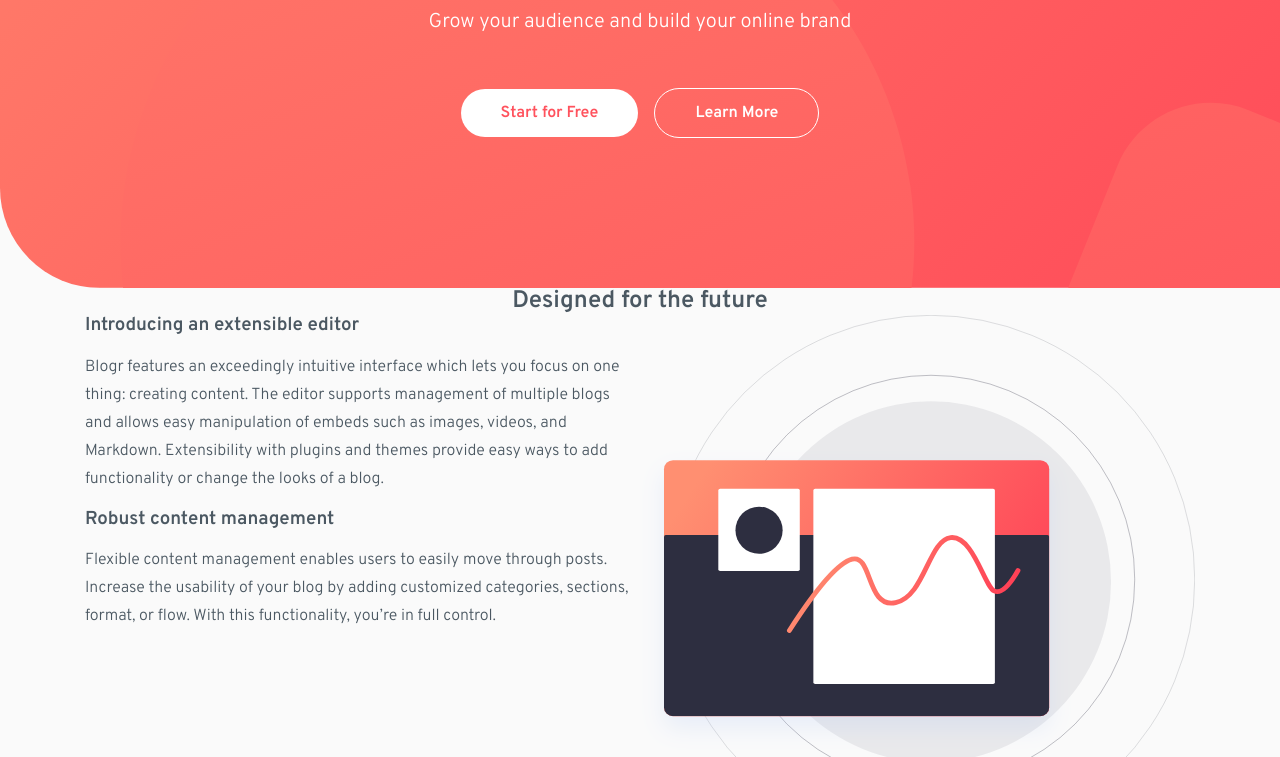
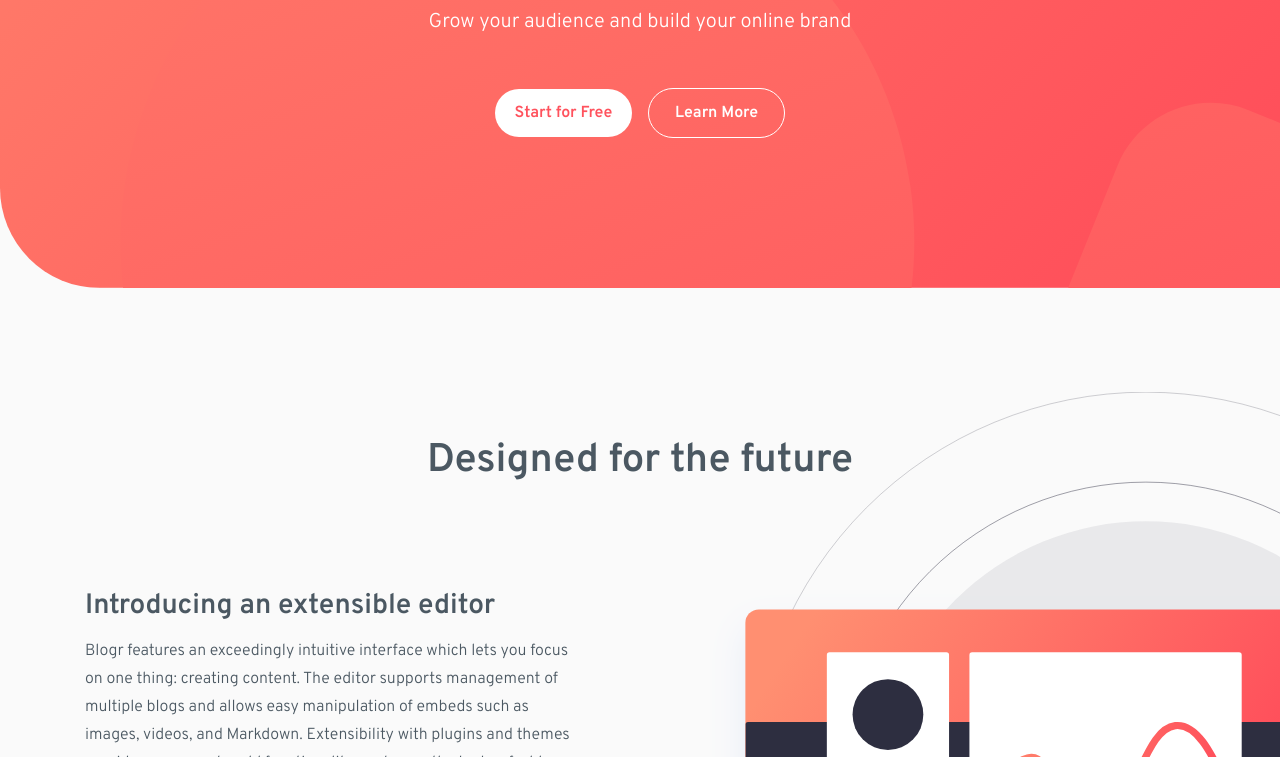
Before and after one commit to karolbanat/blogr-landing-page, a website: page index.html in a window 1280 px wide. Shown: the part 323-1080 px from the top of the page. Drawn offline with Linux system fonts and the light colour scheme.

Commit message:
About section

```diff
--- a/index.html
+++ b/index.html
@@ -148,12 +148,12 @@
     </header>
 
     <main>
-        <section class="about">
+        <section class="section">
             <h2 class="section-heading section-heading--small | text-align-center">Designed for the future</h2>
             <div class="container">
                 <div class="even-columns">
-                    <div class="section-body | flow text-align-center-sm">
-                        <article class="section-body__paragraph | flow">
+                    <div class="section-body | flow text-align-center-md">
+                        <article class="section-body__content">
                             <h3 class="section-body__heading">Introducing an extensible editor</h3>
                             <p>Blogr features an exceedingly intuitive interface which lets you focus on one thing:
                                 creating
@@ -165,7 +165,7 @@
                                 functionality or
                                 change the looks of a blog.</p>
                         </article>
-                        <article class="section-body__paragraph | flow">
+                        <article class="section-body__content">
                             <h3 class="section-body__heading">Robust content management</h3>
                             <p>Flexible content management enables users to easily move through posts. Increase the
                                 usability of your blog
@@ -174,12 +174,13 @@
                                 in full control.</p>
                         </article>
                     </div>
-                    <div class="image-container">
+                    <div class="image-container | grid-first-row-sm">
                         <picture>
-                            <source media="(min-width: 800px)"
+                            <source media="(min-width: 992px)"
                                     srcset="./dist/images/illustration-editor-desktop.svg">
                             <img src="./dist/images/illustration-editor-mobile.svg"
-                                 alt="">
+                                 alt=""
+                                 class="image-container__image image-container__image--right">
                         </picture>
                     </div>
                 </div>
@@ -191,7 +192,7 @@
                 <div class="even-columns">
                     <img src="./dist/images/illustration-phones.svg"
                          alt="">
-                    <header class="section-header | text-neutral-100">
+                    <header class="section-header | text-neutral-100 text-align-center-md">
                         <h2 class="section-heading">State of the Art Infrastructure</h2>
                         <p>With reliability and speed in mind, worldwide data centers provide the backbone for
                             ultra-fast connectivity.
@@ -202,20 +203,21 @@
             </div>
         </section>
 
-        <section class="features">
+        <section class="section">
             <h2 class="visually-hidden">Features introduction</h2>
             <div class="container">
                 <div class="even-columns">
                     <div class="image-container">
                         <picture>
-                            <source media="(min-width: 800px)"
+                            <source media="(min-width: 992px)"
                                     srcset="./dist/images/illustration-laptop-desktop.svg">
                             <img src="./dist/images/illustration-laptop-mobile.svg"
-                                 alt="">
+                                 alt=""
+                                 class="image-container__image image-container__image--left">
                         </picture>
                     </div>
-                    <div class="section-body | flow text-align-center-sm">
-                        <article class="section-body__paragraph | flow">
+                    <div class="section-body | flow text-align-center-md">
+                        <article class="section-body__content">
                             <h3 class="section-body__heading">Free, open, simple</h3>
                             <p>Blogr is a free and open source application backed by a large community of helpful
                                 developers. It supports
@@ -226,7 +228,7 @@
                                 easy
                                 to learn.</p>
                         </article>
-                        <article class="section-body__paragraph | flow">
+                        <article class="section-body__content">
                             <h3 class="section-body__heading">Powerful tooling</h3>
                             <p>Batteries included. We built a simple and straightforward CLI tool that makes
                                 customization
--- a/src/sass/base/_base.scss
+++ b/src/sass/base/_base.scss
@@ -2,6 +2,10 @@ body {
 	font-family: var(--ff-primary);
 	color: var(--clr-neutral-700);
 	background: var(--clr-neutral-200);
+}
+
+main {
+	overflow: hidden;
 }
 
 h1,
--- a/src/sass/components/_button.scss
+++ b/src/sass/components/_button.scss
@@ -3,9 +3,11 @@
 
 .button {
 	display: inline-flex;
+	justify-content: center;
+	align-items: center;
 	/* spacing */
-	padding-block: var(--spacing-em-300);
-	padding-inline: var(--spacing-em-600);
+	padding: var(--spacing-em-300);
+	width: 13.7rem;
 	/* typography */
 	font-size: var(--fz-400);
 	font-weight: var(--fw-700);
--- /dev/null
+++ b/src/sass/components/_image-container.scss
@@ -0,0 +1,21 @@
+@use '../base/mixins';
+
+.image-container {
+	// width: 50vw;
+
+	&__image {
+		@include mixins.max-mq(large) {
+			margin-inline: auto;
+		}
+
+		@include mixins.mq(large) {
+			&--right {
+				transform: scale(1.5) translateX(25%);
+			}
+
+			&--left {
+				transform: scale(1.5) translateX(-25%);
+			}
+		}
+	}
+}
--- /dev/null
+++ b/src/sass/components/_section-body.scss
@@ -0,0 +1,16 @@
+@use '../base/mixins';
+
+.section-body {
+	--flow-spacer: clamp(var(--spacing-em-600), 4vw, var(--spacing-rem-700));
+	margin-inline: auto;
+	max-width: 60ch;
+
+	@include mixins.mq(large) {
+		padding-right: var(--spacing-rem-700);
+	}
+
+	&__heading {
+		margin-bottom: var(--spacing-em-200);
+		font-size: var(--fz-section-heading-sm);
+	}
+}
--- /dev/null
+++ b/src/sass/components/_section-heading.scss
@@ -0,0 +1,8 @@
+.section-heading {
+	font-size: var(--fz-700);
+
+	&--small {
+		margin-bottom: var(--spacing-em-300);
+		font-size: var(--fz-600);
+	}
+}
--- /dev/null
+++ b/src/sass/components/_section.scss
@@ -0,0 +1,11 @@
+.section {
+	--padding-top-min: var(--spacing-rem-900);
+	--padding-top-max: calc(var(--padding-top-min) * 1.5);
+	--padding-top: clamp(var(--padding-top-min), 15vw, var(--padding-top-max));
+	--padding-bottom-min: var(--spacing-rem-900);
+	--padding-bottom-max: calc(var(--padding-bottom-min) * 2);
+	--padding-bottom: clamp(var(--padding-bottom-min), 20vw, var(--padding-bottom-max));
+
+	padding-top: var(--padding-top);
+	padding-bottom: var(--padding-bottom);
+}
--- a/src/sass/layout/_even-columns.scss
+++ b/src/sass/layout/_even-columns.scss
@@ -3,8 +3,23 @@
 .even-columns {
 	display: grid;
 
-	@include mixins.mq(medium) {
+	@include mixins.mq(large) {
+		align-items: center;
 		grid-auto-flow: column;
 		grid-auto-columns: 1fr;
 	}
+
+	&--small {
+		@include mixins.mq(medium) {
+			align-items: center;
+			grid-auto-flow: column;
+			grid-auto-columns: 1fr;
+		}
+	}
 }
+
+.grid-first-row-sm {
+	@include mixins.max-mq(large) {
+		grid-row: 1;
+	}
+}
--- a/src/sass/main.scss
+++ b/src/sass/main.scss
@@ -12,6 +12,10 @@
 @use './components/button';
 @use './components/primary-header';
 @use './components/primary-navigation';
+@use './components/section';
+@use './components/section-body';
+@use './components/section-heading';
+@use './components/image-container';
 
 @use './utility/visually-hidden';
 @use './utility/text-colors';
--- a/src/sass/utility/_text-align.scss
+++ b/src/sass/utility/_text-align.scss
@@ -9,3 +9,9 @@
 		text-align: center;
 	}
 }
+
+.text-align-center-md {
+	@include mixins.max-mq(large) {
+		text-align: center;
+	}
+}
```
Also changed, not shown: dist/css/main.min.css.
